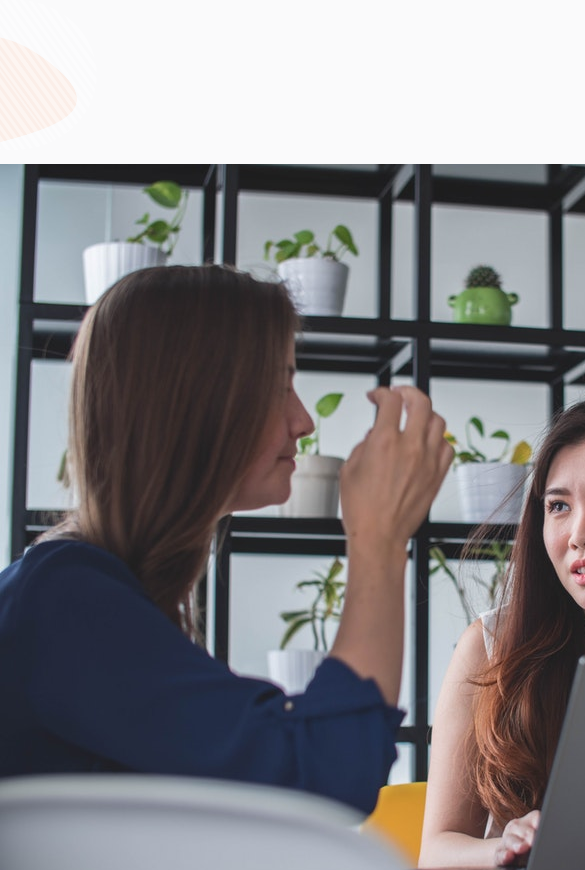
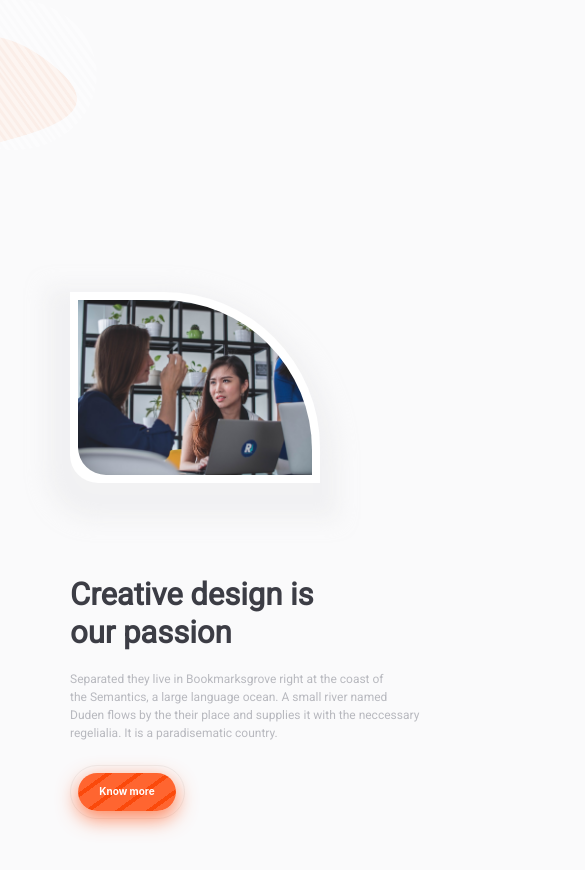
Before and after one commit to AndyWams/noiz, a plain HTML site: page index.html in a window 390 px wide. Shown: the part 680-1550 px from the top of the page, 585 px wide, since content can reach past the window. Drawn offline with nearby package versions, Linux system fonts and the light colour scheme; a web font is replaced by a local one.

Commit message:
updated styles

```diff
--- a/assets/app.css
+++ b/assets/app.css
@@ -114,6 +114,50 @@ a:focus {
 }
 /* @media screen and (min-width: 25rem) */
 
+@media screen and (max-width: 24.9375rem) {
+    .content-passion {
+    padding-top: 158px;
+    margin: -30px 70px auto;
+}
+
+.frame-view {
+    margin: 0px auto;
+    border-top-right-radius: 156px;
+    border-bottom-left-radius: 28px;
+    background-color: #fff;
+    padding: 8px;
+    box-shadow: -3px 16px 20px 20px #eaeaec80, 0px 0px 0px 0px rgba(0, 0, 0, 0.26);
+}
+
+.img-frame {
+    width: 100%;
+    height: 100%;
+    border-top-right-radius: 150px;
+    border-bottom-left-radius: 28px;
+}
+
+.content-description {
+    margin: 93px auto;
+    width: 411px;
+}
+
+.c-text {
+    font-size: 31px;
+    font-weight: bold;
+    color: #3c3d45;
+    font-family: 'Roboto', sans-serif;
+}
+
+.c-sub-text {
+    font-size: 12px;
+    color: #b8b9bf;
+    margin-top: 19px;
+    margin-bottom: 23px;
+    font-family: 'Roboto', sans-serif;
+}
+
+}
+
 @media screen and (min-width: 25rem) {
 
 .content-passion {
@@ -122,9 +166,8 @@ a:focus {
 }
 
 .frame-view {
-    height: 392px;
+   height: 391px;
     margin: 0px auto;
-    width: 411px;
     border-top-right-radius: 156px;
     border-bottom-left-radius: 28px;
     background-color: #fff;
@@ -133,8 +176,8 @@ a:focus {
 }
 
 .img-frame {
-    width: 396px;
-    height: 375px;
+    width: 100%;
+    height: 100%;
     border-top-right-radius: 150px;
     border-bottom-left-radius: 28px;
 }
@@ -185,12 +228,12 @@ a:focus {
 .logoWrap {
     position: absolute;
     top: 52px;
-    left: 66px;
+    left: 30px;
 }
 
 .mobile-view-sec {
     position: absolute;
-    right: 73px;
+    right: 46px;
     text-align: right;
     color: #000;
     top: 60px;
@@ -221,7 +264,7 @@ li {
 .header-content {
     position: absolute;
     top: 236px;
-    left: 70px;
+    left: 30px;
 }
 
 
```
